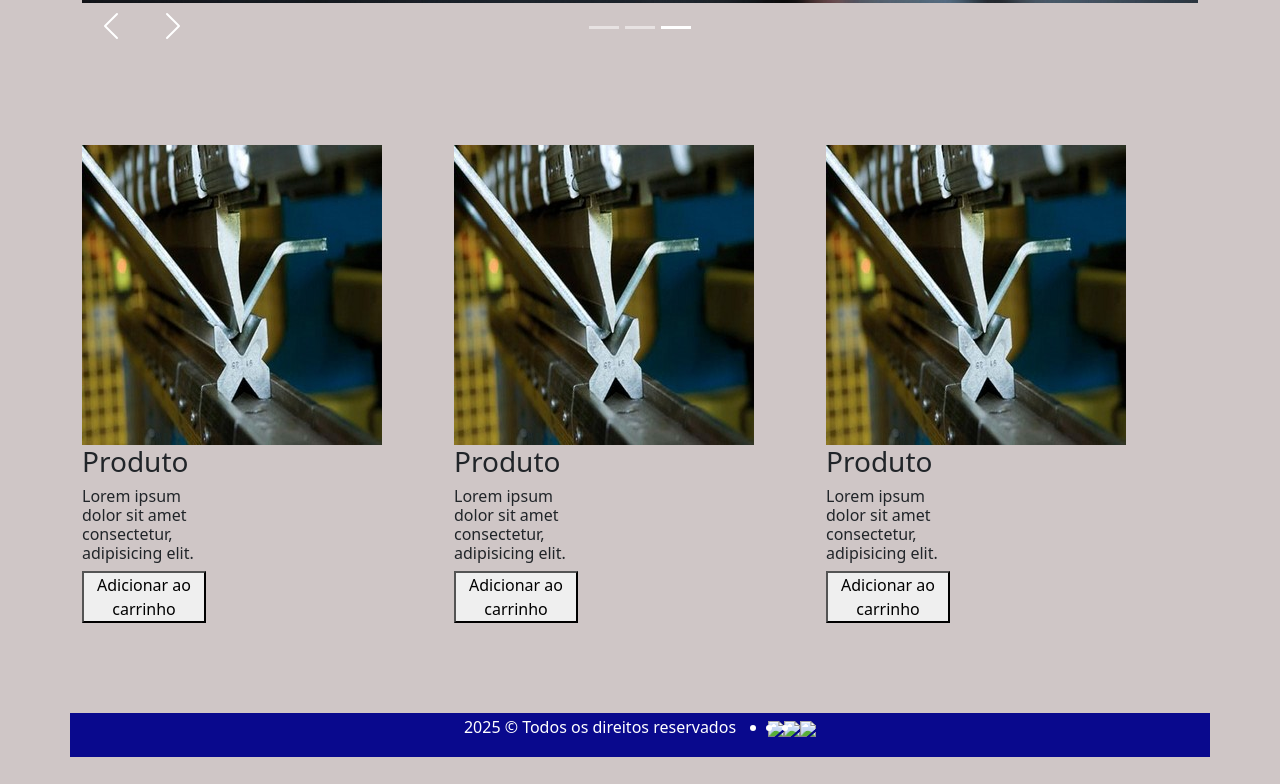
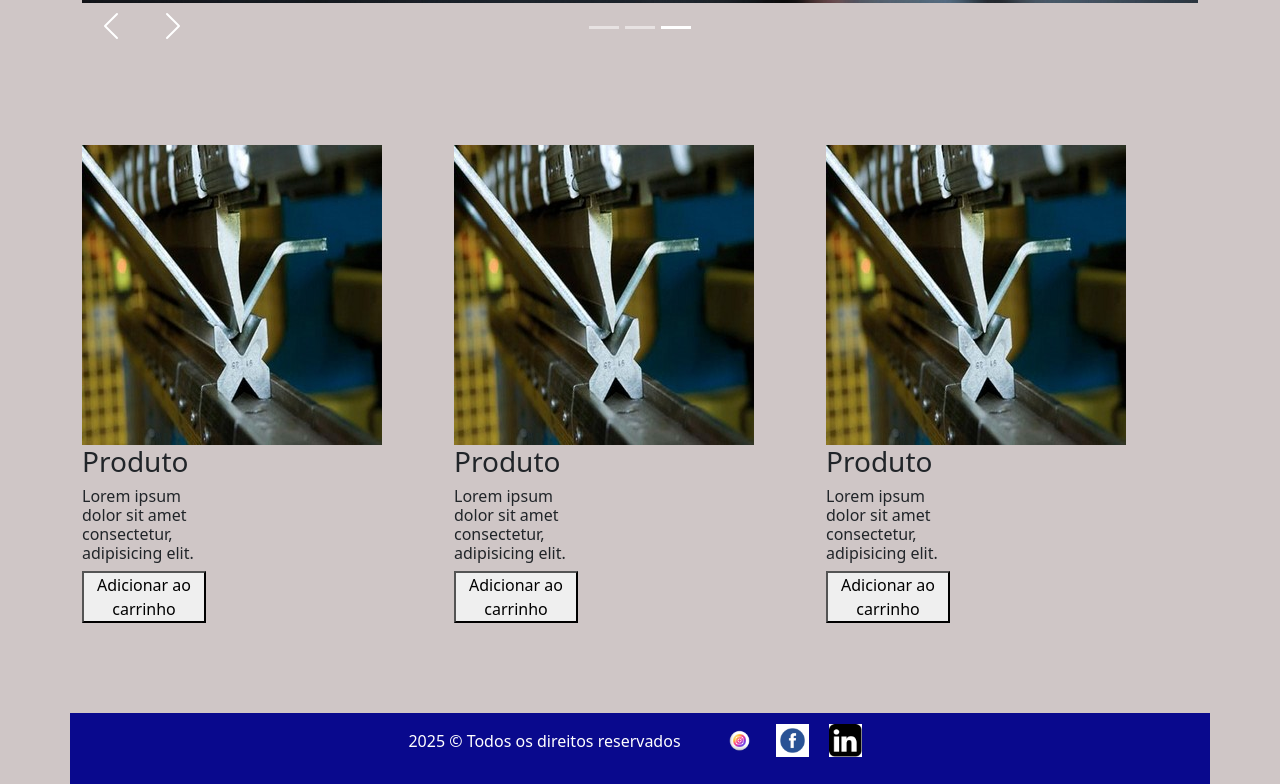
Before and after one commit to markcos1/atividade_boostrap, a plain HTML site: page index.html in a window 1280 px wide. Shown: the part 854-1638 px from the top of the page. Before the commit the page ends 1611 px from the top, so only its background shows below. Drawn offline with nearby package versions, Linux system fonts and the light colour scheme.

Commit message:
novo commit

```diff
--- a/index.html
+++ b/index.html
@@ -100,17 +100,17 @@
         <ul class="botoes">
             <li>
                 <a href="#">
-                    <img src="#" />
+                    <img src="./imagens/instagram-logo-icon-social-network-icon-free-png.webp" />
                 </a>
             </li>
             <li>
                 <a href="#">
-                    <img src="#" />
+                    <img src="./imagens/images (1).png" />
                 </a>
             </li>
             <li>
                 <a href="#">
-                    <img src="#" />
+                    <img src="./imagens/images (2).png" />
                 </a>
             </li>
         </ul>
--- a/main.css
+++ b/main.css
@@ -30,7 +30,7 @@ header{
 }
 footer{
     margin-top: 90px;
-    padding: 2px;
+    padding: 1px;
     background-color: rgb(9, 9, 141);
     display: inline;
     color: #fff;
@@ -38,7 +38,16 @@ footer{
 .botoes{
     display: flex;
     justify-content: space-between;
-    align-items: center;
+    list-style-type: none;
+    align-content: space-between;
+
+}
+.botoes img{
+    height: 33px;
+    justify-content: space-between;
+    display: inline;
+    margin: 10px;
+
 
 }
 .tituloum{
```
Also changed, not shown: imagens/images (1).png (added), imagens/images (2).png (added), imagens/instagram-logo-icon-social-network-icon-free-png.webp (added).
